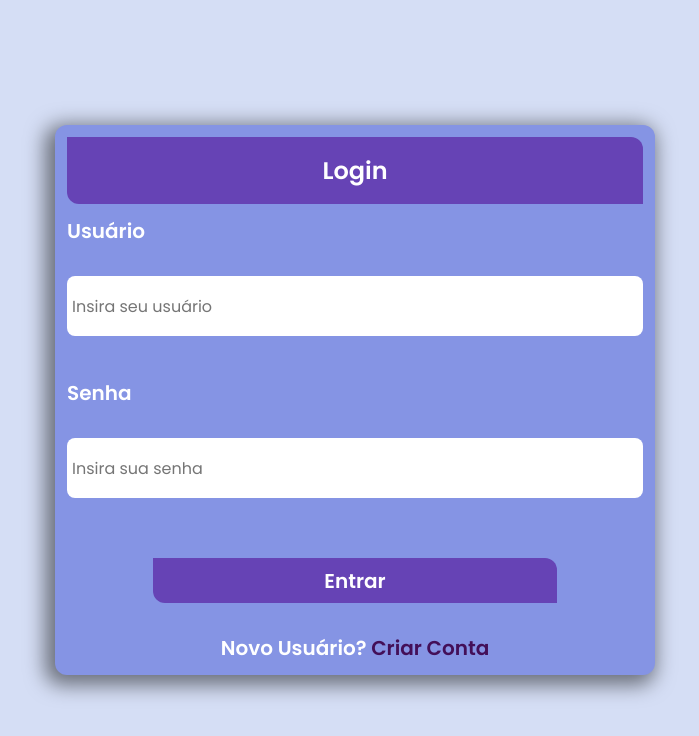
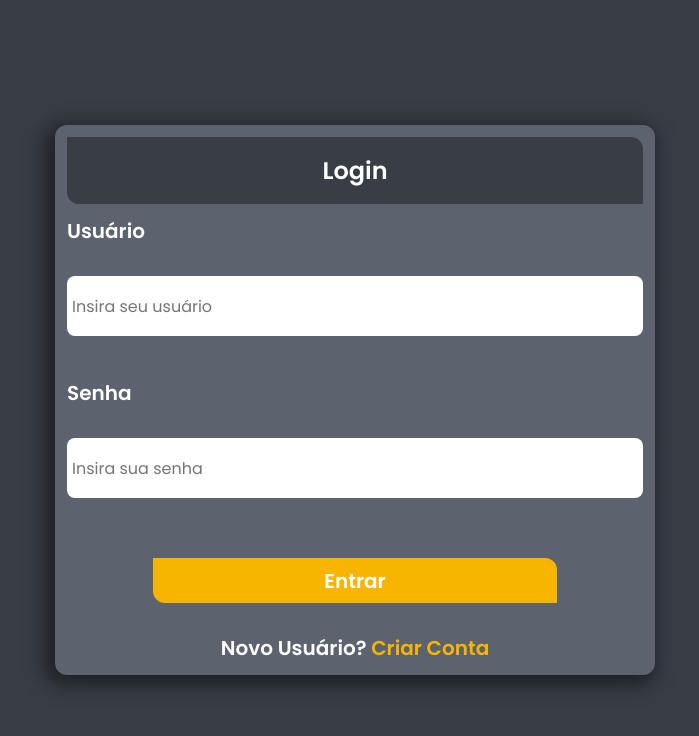
Before and after one commit to halbi20/Stocking, a website: page frontend/Index.html in a window 1280 px wide. Shown: the whole page, without its empty margins (285-984 px from the left). Drawn offline with nearby package versions, Linux system fonts and the light colour scheme.

Commit message:
Arquivos pagina inicial

```diff
--- /dev/null
+++ b/frontend/PaginaInicial/stylePagInicial.css
@@ -0,0 +1,16 @@
+/* Cores:
+	1 - #393e46;
+    2 - #5c636e;
+	3 - #f8b500;
+*/
+@import url('https://fonts.googleapis.com/css2?family=Poppins:wght@200;400;600&display=swap');
+
+*{
+    font-family: 'Poppins', sans-serif;
+    margin: 0;
+    box-sizing: border-box;
+}
+
+body{
+    background-color: #393e46;
+}
--- a/frontend/paginaDeCadastro/styleCadastro.css
+++ b/frontend/paginaDeCadastro/styleCadastro.css
@@ -1,8 +1,7 @@
 /* Cores:
-	1 - #d5def5;
-    2 - #8594e4;
-	3 - #6643b5;
-	4 - #430f58;
+	1 - #393e46;
+    2 - #5c636e;
+	3 - #f8b500;
 */
 
 @import url('https://fonts.googleapis.com/css2?family=Poppins:wght@200;400;600&display=swap');
@@ -14,7 +13,7 @@
 
 body {
     display: flex;
-    background-color:#d5def5;
+    background-color:#393e46;
 }
 
 #content{
@@ -35,7 +34,7 @@ body {
     border-radius: 12px;
     box-shadow: -5px 5px 20px 5px rgba(0, 0, 0, 0.50);
     transition: box-shadow 1s 1ms;
-    background-color: #8594e4;
+    background-color: #5c636e;
     color: white;
 }
 
@@ -56,7 +55,7 @@ input{
 }
 
 #cabecalhoCartaoCadastro{
-    background-color:#6643b5;
+    background-color:#393e46;
     border-radius: 0px 12px;
     padding: 1rem;
     font-weight: bold;
@@ -85,12 +84,12 @@ input{
     height: 45px;
     border-radius: 0px 12px;
     color: white;
-    background-color: #6643b5;
+    background-color: #f8b500;
     border: none;
 }
 
 a{
-    color: #430f58;
+    color: #f8b500;
     text-decoration: none;
 }
 
--- a/frontend/style.css
+++ b/frontend/style.css
@@ -1,8 +1,7 @@
 /* Cores:
-	1 - #d5def5;
-    2 - #8594e4;
-	3 - #6643b5;
-	4 - #430f58;
+	1 - #393e46;
+    2 - #5c636e;
+	3 - #f8b500;
 */
 
 @import url('https://fonts.googleapis.com/css2?family=Poppins:wght@200;400;600&display=swap');
@@ -14,7 +13,7 @@
 
 body {
     display: flex;
-    background-color:#d5def5;
+    background-color:#393e46;
 }
 
 #content{
@@ -35,7 +34,7 @@ body {
     border-radius: 12px;
     box-shadow: -5px 5px 20px 5px rgba(0, 0, 0, 0.50);
     transition: box-shadow 1s 1ms;
-    background-color: #8594e4;
+    background-color: #5c636e;
     color: white;
 }
 
@@ -56,7 +55,7 @@ input{
 }
 
 #cabecalhoCartaoLogin{
-    background-color:#6643b5;
+    background-color:#393e46;
     border-radius: 0px 12px;
     padding: 1rem;
     font-weight: bold;
@@ -85,12 +84,12 @@ input{
     height: 45px;
     border-radius: 0px 12px;
     color: white;
-    background-color: #6643b5;
+    background-color: #f8b500;
     border: none;
 }
 
 a{
-    color: #430f58;
+    color: #f8b500;
     text-decoration: none;
 }
 
```
Also changed, not shown: frontend/PaginaInicial/pagInicial.html (added, +15 -0 lines), README.md, frontend/PaginaInicial/pagInicialJS.js (added), 1 other file.
